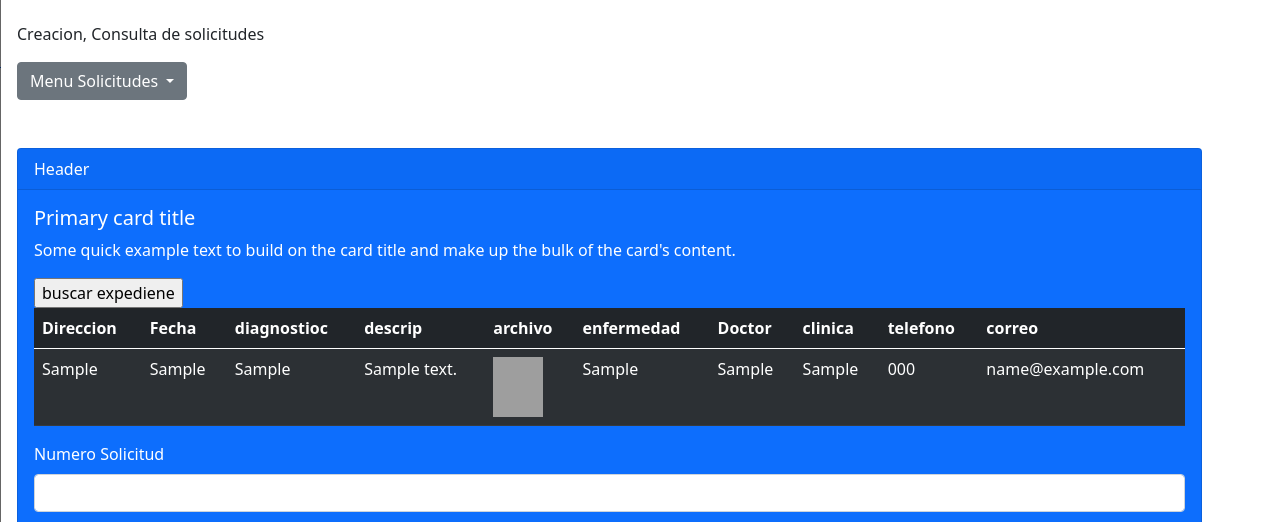
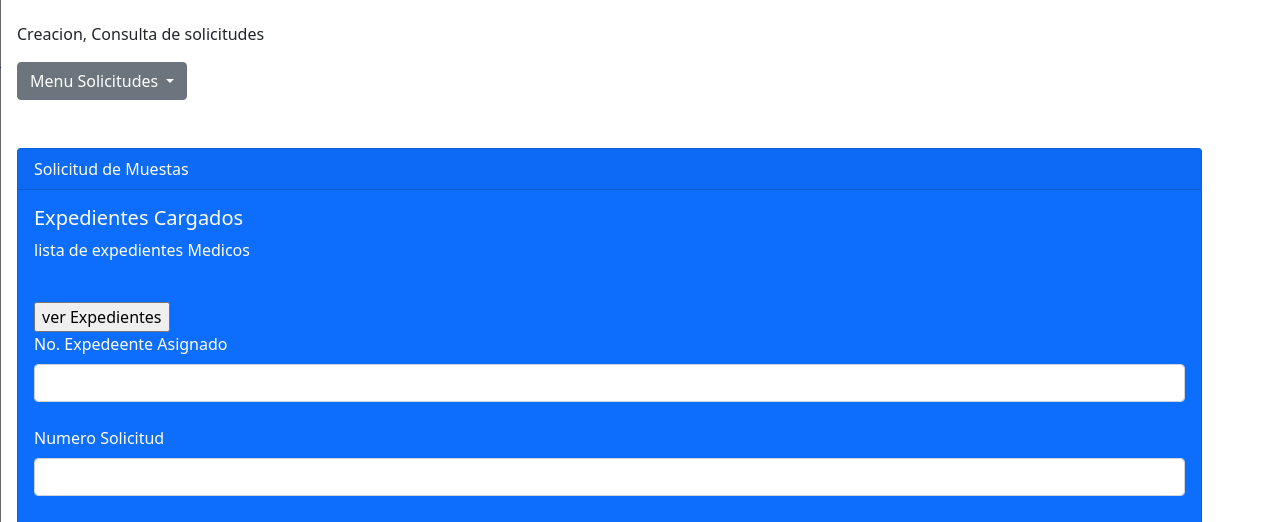
Before and after one commit to diagnoExpress/diargnoExpress, a PHP site: page /view/V_usu_internos.php in a window 1280 px wide, after a click on "Solicitudes". Shown: the part 56-578 px from the top of the page. Run offline with PHP 8.4, Linux system fonts and the light colour scheme; the visitor is signed in with stand-in values (Sample User, id 1); tables that the repository leaves empty or names only in its code hold one stand-in row (values such as "Sample post"); data that the repository does not hold is empty; grey boxes are pictures that could not be loaded.

Commit message:
expedientes y solicitudes luis

```diff
--- a/acciones.js
+++ b/acciones.js
@@ -7,6 +7,10 @@ let fin="finfecha";
 let nits="fnit";
 let tisolid="ftiposolicitud";
 let estodos="fstados";
+
+
+
+
 function mensaje(){
 
     /*
@@ -206,3 +210,23 @@ function valdpi() {
     else
     alert("el codigo de Etiqueta Muestra NO es correcto debe ser en formato AA-2017-11-30-99999 ");
     }
+
+    function codigoGen(){
+
+      let p1= Math.floor(Math.random() * (9999 - 0000)) + 0000;
+      let pa2=Math.floor(Math.random() * (99 - 00)) + 00;
+      let pa3=Math.floor(Math.random() * (99 - 00)) + 00;
+      let pa4=Math.floor(Math.random() * (99 - 00)) + 00;
+      let pa5=Math.floor(Math.random() * (9999999 - 0000000)) + 0000000;
+      Cods.value= p1 + "-" + pa2 + "-" + pa3 + "-" + pa4 + "-" + pa5;
+    }
+
+
+    function busExp(){
+      resexp.style.display="block";
+    }
+
+
+   function asignarex(x){
+      codexp.value= x;
+    }
--- a/controller/C_busExp.php
+++ b/controller/C_busExp.php
@@ -12,33 +12,26 @@ $con->conectar();
 //session_start();
 $tabla=$con->extraerExpediente($_SESSION["id_usuario"]);
 echo "<table class='table table-dark table-striped'> <thead>
+<th>Codigo</th>
 <th>Direccion</th>
 <th>Fecha</th>
 <th>diagnostioc</th>
-<th>descrip</th>
 <th>archivo</th>
 <th>enfermedad</th>
-<th>Doctor</th>
-<th>clinica</th>
-<th>telefono</th>
-<th>correo</th>
+<th>Signar Solicutd</th>
 </tr></thead>";
 echo "<tbody>";
 while ($fila=mysqli_fetch_array($tabla))
 {
     echo "<tr>";
-
+    echo "<td>" . $fila["num_expediente"] . "</td>";
     echo "<td>" . $fila["direccion"] . "</td>";
     echo "<td> " . $fila["fec_creacion"] . "</td>";
     echo "<td> " . $fila["diagnostico"] . "</td>";
-    echo "<td>" . $fila["descripcion"] . "</td>";
     $mos="'" . $fila["archivo"] . "'";
     echo "<td>" . '<img src="../archivos/' . $fila["archivo"] . '" width="50px" height="60" onclick="verimg( ' . $mos .')" data-bs-toggle="modal" data-bs-target="#staticBackdrop"></td>';
     echo "<td>" . $fila["enfermedad"] . "</td>";
-    echo "<td>" . $fila["doctor"] . "</td>";
-    echo "<td>" . $fila["clinica"] . "</td>";
-    echo "<td>" . $fila["telefono"] . "</td>";
-    echo "<td>" . $fila["emails"] . "</td>";
+    echo "<td><input type='checkbox' value='true' onclick='asignarex( " . $fila["num_expediente"]  . ")'></td>";
     echo "</tr>";
 }
 echo "</tbody></table>";
--- a/model/conexion.php
+++ b/model/conexion.php
@@ -97,7 +97,7 @@ function verificarUsuario($a,$b){
 
     //rene ruano 1/04/2021 funcion para extraer expdientes
     function extraerExpediente($idUsuario){
-        $dato=mysqli_query($this->conectar,"select E.nombre, E.apellido, E.direccion, E.dpi, E.nit, E.departamento, E.fec_creacion, E.diagnostico, E.descripcion, E.archivo, E.enfermedad, E.doctor, E.clinica, E.telefono, E.emails from usuarios U INNER JOIN expedientes E on U.id_us = E.id_us where U.id_us = '$idUsuario'");
+        $dato=mysqli_query($this->conectar,"select E.num_expediente,E.nombre, E.apellido, E.direccion, E.dpi, E.nit, E.departamento, E.fec_creacion, E.diagnostico, E.descripcion, E.archivo, E.enfermedad, E.doctor, E.clinica, E.telefono, E.emails from usuarios U INNER JOIN expedientes E on U.id_us = E.id_us where U.id_us = '$idUsuario'");
         return $dato;
         }
 
--- a/tema.css
+++ b/tema.css
@@ -2,6 +2,10 @@
     --azul:#009fe3 ;
     --rojo:#e9454c;
   }
+
+  #resexp{
+    display: none;
+}
 
   #radiod{
       display:none;
--- a/view/V_usu_externos.php
+++ b/view/V_usu_externos.php
@@ -11,7 +11,7 @@
 </head>
 
 
-  <body>
+  <body onload="codigoGen()>
     <nav class="navbar navbar-expand-lg navbar-light" style="background-color: #e9454c;color:white;" >
       <div class="container-fluid" style="background-color: #e9454c;color:white;">
 
@@ -252,7 +252,7 @@
             <form action="../controller/C_Expedientes.php" method="POST" enctype="multipart/form-data">
               <div class="mb-3">
               <label for="exampleFormControlInput1" class="form-label">No. Expediente</label>
-              <input type="text" class="form-control"  placeholder="Expediente" name="ex"  onchange="validacion_Nexpediente()">
+              <input type="text" class="form-control"  placeholder="Expediente" name="ex"  onchange="validacion_Nexpediente() disabled">
             </div>
 
 
--- a/view/V_usu_internos.php
+++ b/view/V_usu_internos.php
@@ -13,7 +13,7 @@
 </head>
 
 
-  <body>
+  <body onload="codigoGen()">
     <nav class="navbar navbar-expand-lg navbar-light" style="background-color: #e9454c;color:white;" >
       <div class="container-fluid" style="background-color: #e9454c;color:white;">
 
@@ -294,21 +294,24 @@
 
 
 <div class="card text-white bg-primary mb-3" style="max-width: 95%;">
-  <div class="card-header">Header</div>
+  <div class="card-header">Solicitud de Muestas</div>
   <div class="card-body">
-    <h5 class="card-title">Primary card title</h5>
-    <p class="card-text">Some quick example text to build on the card title and make up the bulk of the card's content.</p>
-
+    <h5 class="card-title">Expedientes Cargados</h5>
+    <p class="card-text">lista de expedientes Medicos</p>
+<br>
 <form action="../controller/C_solicitudes.php" method="POST">
 
-<input type="button" value="buscar expediene" onclick="busExp()">
+<input type="button" value="ver Expedientes" onclick="busExp()">
         <div id="resexp">
        <?php
        require_once('../controller/C_busExp.php');
        ?>
 
         </div>
-
+        <div class="mb-4">
+                    <label for="exampleFormControlInput3" class="form-label">No. Expedeente Asignado</label>
+                    <input type="text" class="form-control"  placeholder=" "required name="nexp" onchange="validacion_CodSolicitud()"  id="codexp">
+    </div>
 
     <div class="mb-4">
                     <label for="exampleFormControlInput3" class="form-label">Numero Solicitud</label>
@@ -387,7 +390,7 @@
             <form action="../controller/C_Expedientes.php" method="POST" enctype="multipart/form-data">
               <div class="mb-3">
               <label for="exampleFormControlInput1" class="form-label">No. Expediente</label>
-              <input type="text" class="form-control"  placeholder="Expediente" name="ex" id="Cods" onchange="validacion_Nexpediente()">
+              <input type="text" class="form-control"  placeholder="Expediente" name="ex" id="Cods" onchange="validacion_Nexpediente()" disabled>
             </div>
 
 
@@ -496,7 +499,7 @@
               <input type="email" class="form-control"  placeholder="Correo"required name="cor">
             </div>
 
-            <div class="mb-3">
+            <div class="mb-3" style="display:none;">
               <label for="exampleFormControlInput1" class="form-label">Codigo usuario</label>
               <?php
               echo '<input type="text" class="form-control"  placeholder="Codigo"required name="cod" value="'. $_SESSION["id_usuario"]  . '">';
```
Also changed, not shown: view/tema.css (+8 -0 lines).
